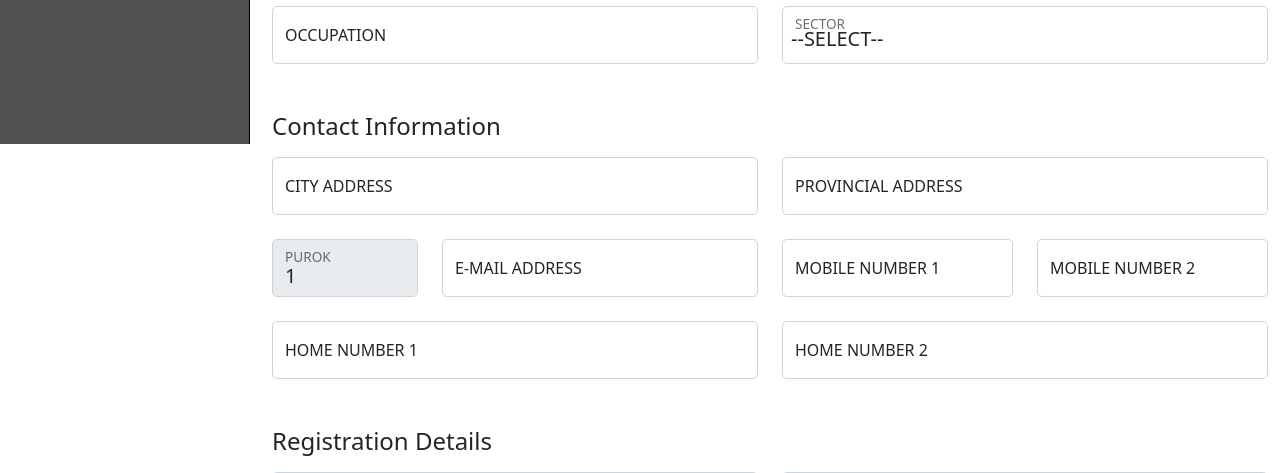
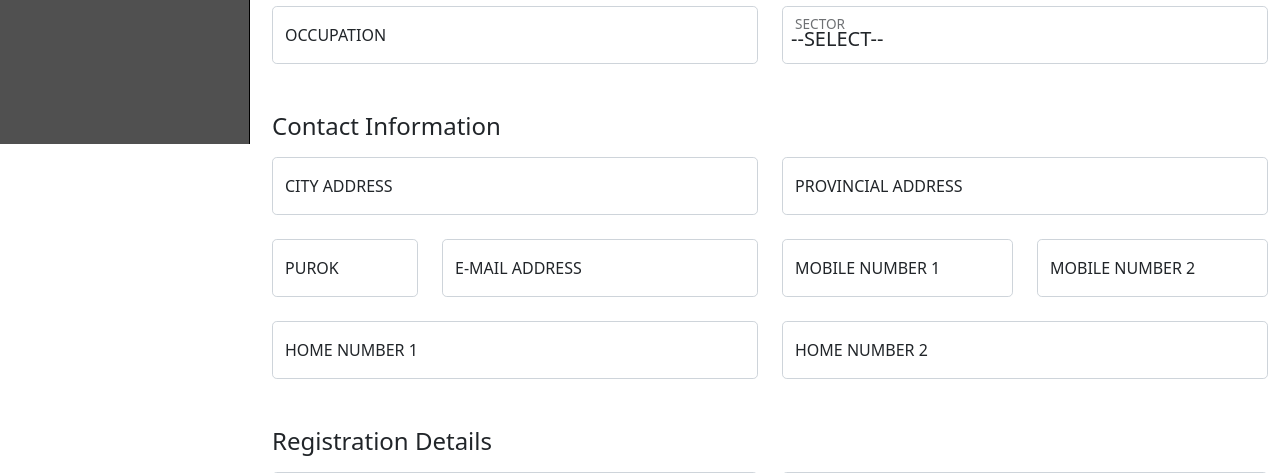
Before and after one commit to rrTio/NCP3106-FINALS-Barangay-Management-System, a PHP site: page /registration.php in a window 1280 px wide. Shown: the part 656-1129 px from the top of the page. Run offline with PHP 8.4, Linux system fonts and the light colour scheme; the visitor is signed in with stand-in values (Sample User, id 1); some libraries are stand-ins or nearby versions.

Commit message:
Fixed purok input

```diff
--- a/registration.php
+++ b/registration.php
@@ -404,7 +404,7 @@
                 <div class="row mb-4">
                     <div class="col-md-2">
                         <div class="form-floating">
-                            <input class="form-control form-control-lg" type="text" id="purok" name="purok" placeholder="Purok" value="<?php echo $_SESSION['purok']; ?>" readonly>
+                            <input class="form-control form-control-lg" type="text" id="purok" name="purok" placeholder="Purok">
                             <input type="hidden" name="encoder" value="<?php echo $name ?>" readonly>
                             <input type="hidden" name="encoderPosition" value="<?php echo $position ?>" readonly>
                             <label class="form-label" for="purok">PUROK</label>
```
